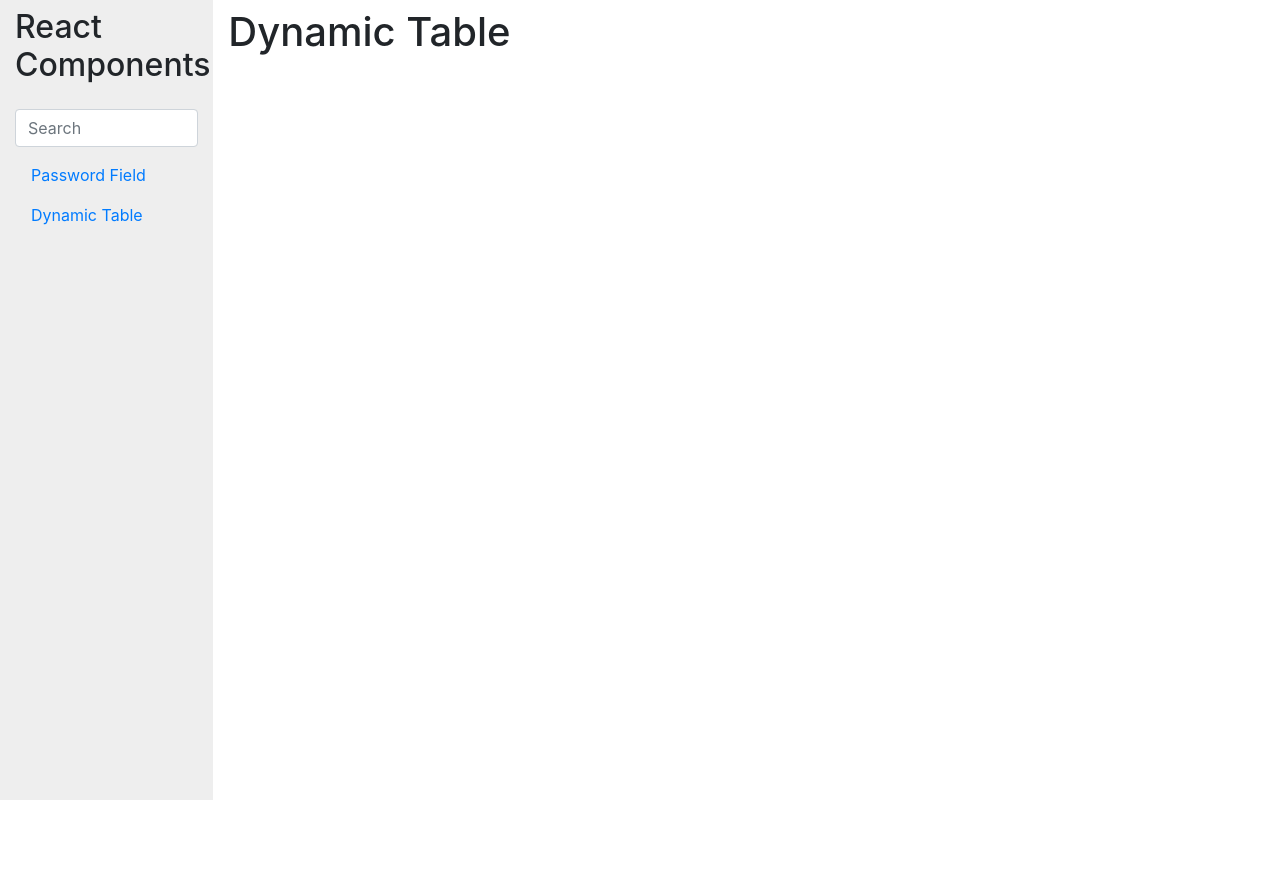
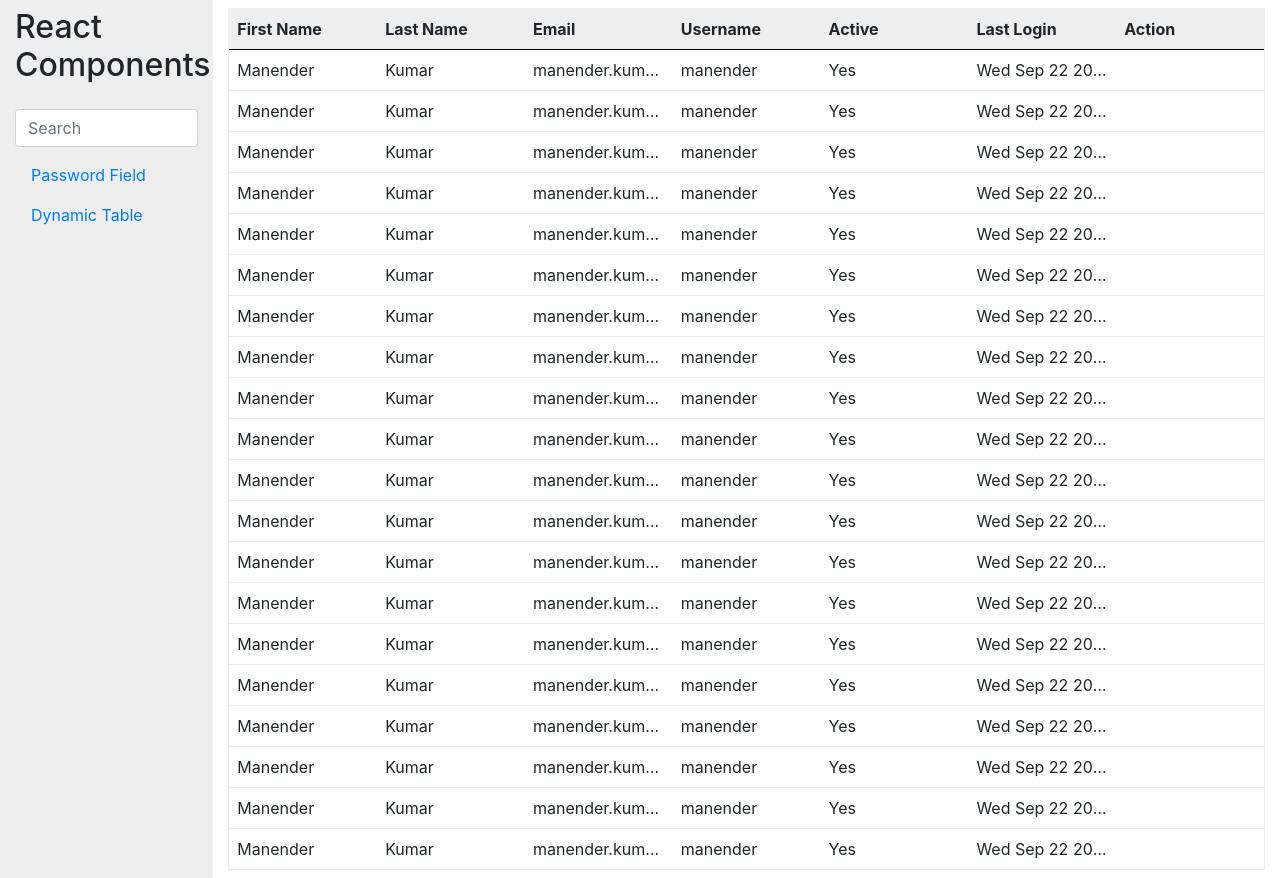
Before and after one commit to manenderk/react-components, a React (Create React App) app: page /dynamic-table in a window 1280 px wide. Before the commit the page ends 800 px from the top, so only its background shows below. Built offline with nearby package versions, Linux system fonts and the light colour scheme.

Commit message:
dynamic table updates

```diff
--- a/src/App.js
+++ b/src/App.js
@@ -9,6 +9,8 @@ import "../node_modules/jquery/dist/jquery";
 import "../node_modules/bootstrap/dist/js/bootstrap";
 import PasswordFieldComponent from "./Components/PasswordField/PasswordFieldComponent";
 import DynamicTableComponent from "./Components/DynamicTable/DynamicTableComponent";
+import tableHeaderData1 from "./sample-data/table-header-1";
+import tableData1 from "./sample-data/table-data-1";
 
 function App() {
   return (
@@ -53,7 +55,7 @@ function App() {
                 <PasswordFieldComponent />
               </Route>
               <Route path="/dynamic-table">
-                <DynamicTableComponent />
+                <DynamicTableComponent headers={tableHeaderData1} data={tableData1} editAction="1234"/>
               </Route>
             </Switch>
           </div>
--- /dev/null
+++ b/src/Components/DynamicTable/DynamicTable.scss
@@ -0,0 +1,34 @@
+.dynamic-table {
+  width: 100%;
+  border: 1px solid #eee;
+  border-bottom: none;
+
+  .header-row, .item-row {
+    width: 100%;
+    display: flex;
+    flex-direction: row;
+  }
+
+
+  .header-row {
+    background: #eee;
+    border-bottom: 1px solid #000;
+
+    .header-col {
+      font-weight: bold;
+    }
+  }
+
+  .item-row {
+    border-bottom: 1px solid #eee;
+  }
+
+  .header-col, .item {
+    flex: 1;
+    padding: 0.5rem;
+    white-space: nowrap;
+    overflow: hidden;
+    text-overflow: ellipsis;
+    flex-wrap: wrap;
+  }
+}
--- a/src/Components/DynamicTable/DynamicTableComponent.jsx
+++ b/src/Components/DynamicTable/DynamicTableComponent.jsx
@@ -1,14 +1,117 @@
-import React from 'react'
-import PropTypes from 'prop-types'
+import React, {useEffect, useState} from 'react';
+import PropTypes from 'prop-types';
+import './DynamicTable.scss';
 
-const DynamicTableComponent = props => {
+const DynamicTableComponent = ({headers, data, editAction, viewAction, deleteAction, ...props}) => {
+
+  const [tableHeaders, setTableHeaders] = useState(headers);
+  const [tableData, setTableData] = useState(data)
+
+  useEffect(() => {
+    if (editAction || deleteAction) {
+      setTableHeaders([...headers, {
+        label: 'Action',
+        key: 'item_action'
+      }])
+    }
+  }, [headers])
+
+
+
+
+  const printColumnByDataType = (header, item) => {
+    if (!item) {
+      return '';
+    }
+
+    let formattedText = null;
+
+    switch (header.dataType) {
+      case 'bool':
+        formattedText = item === true ? 'Yes' : 'No'
+        break;
+      case 'date':
+        formattedText = item.toDateString();
+        break;
+      default:
+        formattedText = item + '';
+        break;
+    }
+    return formattedText;
+  }
+
   return (
-    <h1>Dynamic Table</h1>
+    <>
+      <div className="dynamic-table">
+        <div className="header-row">
+          {
+            tableHeaders.map((header, index) => {
+              return (
+                <div className="header-col" key={index}>
+                  {header.label}
+                </div>
+              )
+            })
+          }
+        </div>
+        <div className="item-row-container">
+          {
+            tableData.map((item, index) => {
+              return(
+                <div className="item-row" key={index}>
+                  {
+                    tableHeaders.map((header, index1) => {
+                      return (
+                        <div className="item" key={index1}>
+                          {printColumnByDataType(header, item[header.key])}
+                        </div>
+                      )
+                    })
+                  }
+                </div>
+              )
+            })
+          }
+        </div>
+      </div>
+    </>
   )
 }
 
 DynamicTableComponent.propTypes = {
+  /**
+   * Headers for the table
+   */
+  headers: PropTypes.arrayOf(PropTypes.shape({
+    label: PropTypes.string,
+    key: PropTypes.string,
+    dataType: PropTypes.oneOf(['bool', 'string', 'number', 'date'])
+  })),
 
+  /**
+   * Data for the table
+   */
+  data: PropTypes.array,
+
+  /**
+   * ID key for each record
+   */
+  idKey: PropTypes.string,
+
+  /**
+   * Url for edit item
+   */
+  editAction: PropTypes.string,
+
+  /**
+   * Url for view item
+   */
+  viewAction: PropTypes.string,
+
+  /**
+   * Url for delete item
+   */
+  deleteAction: PropTypes.string
 }
 
 export default DynamicTableComponent
--- /dev/null
+++ b/src/sample-data/table-data-1.js
@@ -0,0 +1,164 @@
+const tableData1 = [
+  {
+    first_name: 'Manender',
+    last_name: 'Kumar',
+    email: 'manender.kumar@mamsys.com',
+    username: 'manender',
+    active: true,
+    last_login: new Date()
+  },
+  {
+    first_name: 'Manender',
+    last_name: 'Kumar',
+    email: 'manender.kumar@mamsys.com',
+    username: 'manender',
+    active: true,
+    last_login: new Date()
+  },
+  {
+    first_name: 'Manender',
+    last_name: 'Kumar',
+    email: 'manender.kumar@mamsys.com',
+    username: 'manender',
+    active: true,
+    last_login: new Date()
+  },
+  {
+    first_name: 'Manender',
+    last_name: 'Kumar',
+    email: 'manender.kumar@mamsys.com',
+    username: 'manender',
+    active: true,
+    last_login: new Date()
+  },
+  {
+    first_name: 'Manender',
+    last_name: 'Kumar',
+    email: 'manender.kumar@mamsys.com',
+    username: 'manender',
+    active: true,
+    last_login: new Date()
+  },
+  {
+    first_name: 'Manender',
+    last_name: 'Kumar',
+    email: 'manender.kumar@mamsys.com',
+    username: 'manender',
+    active: true,
+    last_login: new Date()
+  },
+  {
+    first_name: 'Manender',
+    last_name: 'Kumar',
+    email: 'manender.kumar@mamsys.com',
+    username: 'manender',
+    active: true,
+    last_login: new Date()
+  },
+  {
+    first_name: 'Manender',
+    last_name: 'Kumar',
+    email: 'manender.kumar@mamsys.com',
+    username: 'manender',
+    active: true,
+    last_login: new Date()
+  },
+  {
+    first_name: 'Manender',
+    last_name: 'Kumar',
+    email: 'manender.kumar@mamsys.com',
+    username: 'manender',
+    active: true,
+    last_login: new Date()
+  },
+  {
+    first_name: 'Manender',
+    last_name: 'Kumar',
+    email: 'manender.kumar@mamsys.com',
+    username: 'manender',
+    active: true,
+    last_login: new Date()
+  },
+  {
+    first_name: 'Manender',
+    last_name: 'Kumar',
+    email: 'manender.kumar@mamsys.com',
+    username: 'manender',
+    active: true,
+    last_login: new Date()
+  },
+  {
+    first_name: 'Manender',
+    last_name: 'Kumar',
+    email: 'manender.kumar@mamsys.com',
+    username: 'manender',
+    active: true,
+    last_login: new Date()
+  },
+  {
+    first_name: 'Manender',
+    last_name: 'Kumar',
+    email: 'manender.kumar@mamsys.com',
+    username: 'manender',
+    active: true,
+    last_login: new Date()
+  },
+  {
+    first_name: 'Manender',
+    last_name: 'Kumar',
+    email: 'manender.kumar@mamsys.com',
+    username: 'manender',
+    active: true,
+    last_login: new Date()
+  },
+  {
+    first_name: 'Manender',
+    last_name: 'Kumar',
+    email: 'manender.kumar@mamsys.com',
+    username: 'manender',
+    active: true,
+    last_login: new Date()
+  },
+  {
+    first_name: 'Manender',
+    last_name: 'Kumar',
+    email: 'manender.kumar@mamsys.com',
+    username: 'manender',
+    active: true,
+    last_login: new Date()
+  },
+  {
+    first_name: 'Manender',
+    last_name: 'Kumar',
+    email: 'manender.kumar@mamsys.com',
+    username: 'manender',
+    active: true,
+    last_login: new Date()
+  },
+  {
+    first_name: 'Manender',
+    last_name: 'Kumar',
+    email: 'manender.kumar@mamsys.com',
+    username: 'manender',
+    active: true,
+    last_login: new Date()
+  },
+  {
+    first_name: 'Manender',
+    last_name: 'Kumar',
+    email: 'manender.kumar@mamsys.com',
+    username: 'manender',
+    active: true,
+    last_login: new Date()
+  },
+  {
+    first_name: 'Manender',
+    last_name: 'Kumar',
+    email: 'manender.kumar@mamsys.com',
+    username: 'manender',
+    active: true,
+    last_login: new Date()
+  }
+];
+
+export default tableData1;
--- /dev/null
+++ b/src/sample-data/table-header-1.js
@@ -0,0 +1,31 @@
+const tableHeaderData1 = [
+  {
+    label: 'First Name',
+    key: 'first_name'
+  },
+  {
+    label: 'Last Name',
+    key: 'last_name'
+  },
+  {
+    label: 'Email',
+    key: 'email'
+  },
+  {
+    label: 'Username',
+    key: 'username'
+  },
+  {
+    label: 'Active',
+    key: 'active',
+    dataType: 'bool'
+  },
+  {
+    label: 'Last Login',
+    key: 'last_login',
+    dataType: 'date'
+  }
+]
+
+
+export default tableHeaderData1;
```
Also changed, not shown: 1 other file (tests, documents, lock files or other folders).
